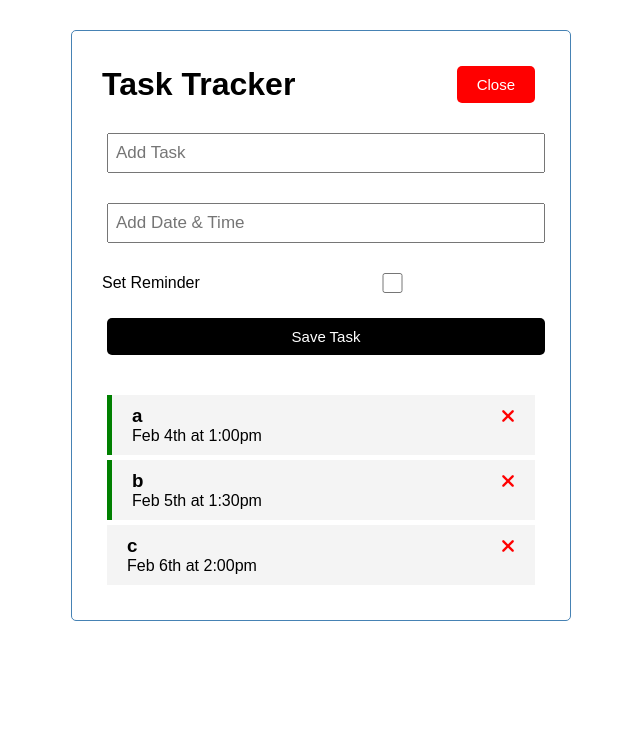
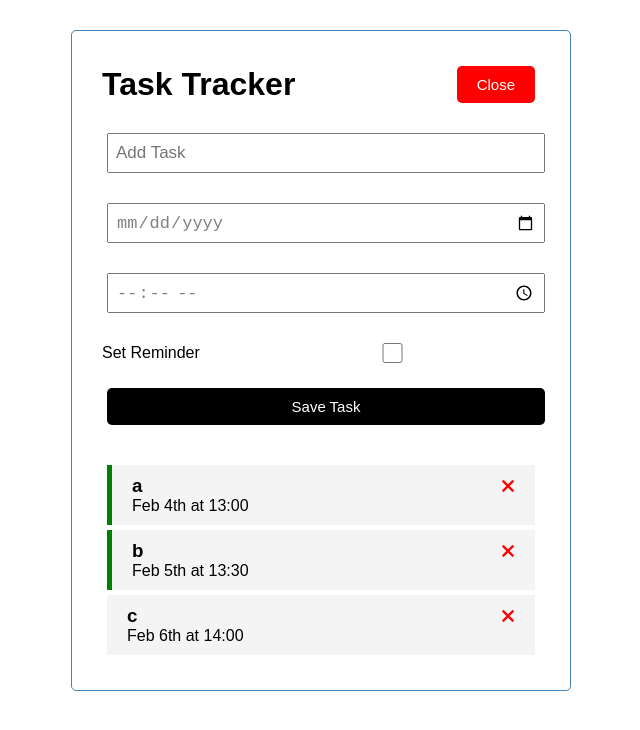
Before and after one commit to Remek-P/Task-tracker, a React (Create React App) app in the folder task-tracker/: page / in a window 1280 px wide. Both pictures are taken after a click on the button "Add". Shown: the top 730 px of the page, without its empty margins (319-959 px from the left). Built offline with nearby package versions, Linux system fonts and the light colour scheme.

Commit message:
Added time & date separation

```diff
--- a/task-tracker/src/App.js
+++ b/task-tracker/src/App.js
@@ -10,19 +10,22 @@ function App() {
         {
             id: 1,
             text: "a",
-            day: "Feb 4th at 1:00pm",
+            day: "Feb 4th",
+            time: "13:00",
             reminder: true,
         },
         {
             id: 2,
             text: "b",
-            day: "Feb 5th at 1:30pm",
+            day: "Feb 5th",
+            time: "13:30",
             reminder: true,
         },
         {
             id: 3,
             text: "c",
-            day: "Feb 6th at 2:00pm",
+            day: "Feb 6th",
+            time: "14:00",
             reminder: false,
         },
     ]
--- a/task-tracker/src/components/AddTask.js
+++ b/task-tracker/src/components/AddTask.js
@@ -4,6 +4,7 @@ export function AddTask({ tasks, setTasks }) {
 
     const [task, setTask] = useState("");
     const [day, setDay] = useState("");
+    const [time, setTime] = useState("");
     const [reminder, setReminder] = useState(false);
 
     const addTask = (e) => {
@@ -13,6 +14,7 @@ export function AddTask({ tasks, setTasks }) {
             id: highestID + 1,
             text: task,
             day,
+            time,
             reminder,
         }
             setTasks([...tasks, newTask])
@@ -35,10 +37,21 @@ export function AddTask({ tasks, setTasks }) {
                 <label htmlFor="date"></label>
                 <input
                     name="date"
-                    type="text"
+                    type="date"
                     value={day}
                     onChange={e => setDay(e.target.value)}
-                    placeholder="Add Date & Time"
+                    placeholder="Add Date"
+                    required
+                />
+            </div>
+            <div className="form-control">
+                <label htmlFor="time"></label>
+                <input
+                    name="time"
+                    type="time"
+                    value={time}
+                    onChange={e => setTime(e.target.value)}
+                    placeholder="Add Time"
                     required
                 />
             </div>
--- a/task-tracker/src/components/Task.js
+++ b/task-tracker/src/components/Task.js
@@ -5,7 +5,7 @@ export function Task ({ task, deleteTask, toggleReminder }) {
     return (
         <div
             className={`task ${task.reminder ? "reminder" : ""}`}
-            onClick={() => toggleReminder(task.id)}
+            onDoubleClick={() => toggleReminder(task.id)}
         >
             <h3>
                 {task.text}
@@ -15,7 +15,7 @@ export function Task ({ task, deleteTask, toggleReminder }) {
                     onClick={() => deleteTask(task.id)}
                 />
             </h3>
-            <p>{task.day}</p>
+            <p>{task.day} at {task.time}</p>
         </div>
     )
 }
--- a/task-tracker/src/index.css
+++ b/task-tracker/src/index.css
@@ -89,6 +89,11 @@ body {
   font-size: 17px;
 }
 
+input[type=date],
+input[type=time] {
+  color: grey;
+}
+
 .form-control-check {
   display: flex;
   align-items: center;
```
